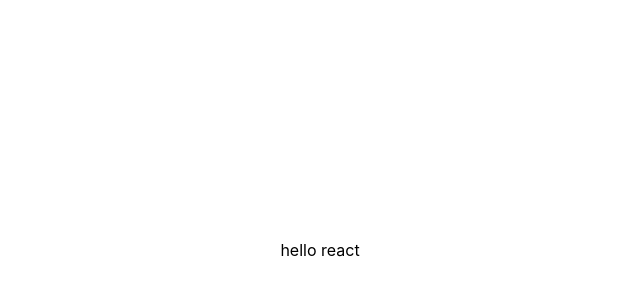
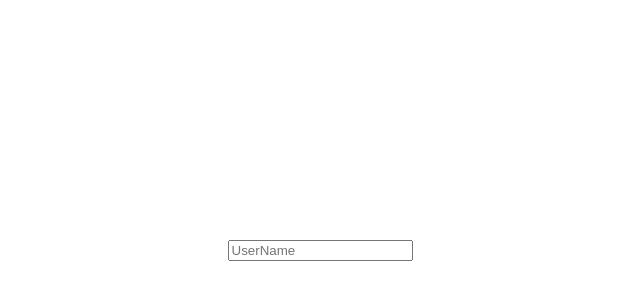
Before and after one commit to kiz0r/newsletter-evidence, a React (Create React App) app: page / in a window 1280 px wide. Shown: the part 150-450 px from the top of the page, without its empty margins (320-960 px from the left). Built offline with nearby package versions, Linux system fonts and the light colour scheme.

Commit message:
create components and add simple logic to UserNameInput

```diff
--- a/src/App.js
+++ b/src/App.js
@@ -1,5 +1,11 @@
+import UserNameInput from './components/UserNameInput';
+
 function App() {
-  return <div>hello react</div>;
+  return (
+    <form>
+      <UserNameInput />
+    </form>
+  );
 }
 
 export default App;
--- /dev/null
+++ b/src/components/Button/index.jsx
@@ -0,0 +1,5 @@
+const Button = () => {
+  return <button></button>;
+};
+
+export default Button;
--- /dev/null
+++ b/src/components/UserNameInput/index.jsx
@@ -0,0 +1,18 @@
+import { useState } from 'react';
+
+const USERNAME_REG_EXP = /[A-Z][a-z]{2,19}(?=[A-Z][a-z]{2,19})/;
+
+const UserNameInput = () => {
+  const [value, setValue] = useState('');
+
+  return (
+    <input
+      type="text"
+      value={value}
+      onChange={({ target: { value } }) => setValue(value)}
+      placeholder="UserName"
+    />
+  );
+};
+
+export default UserNameInput;
```
Also changed, not shown: src/components/NewsletterEvidence/index.jsx (added).
